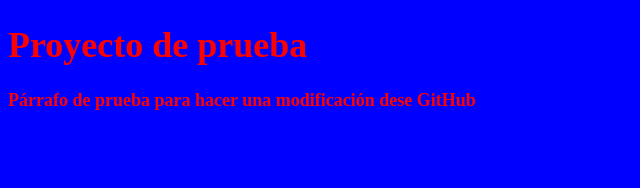
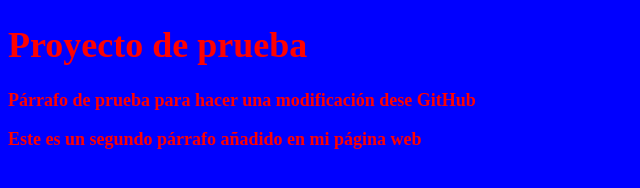
Before and after one commit to MiguelAFAformacion/CursoGit, a plain HTML site: page index.html in a window 1280 px wide. Shown: the whole page, without its empty margins (0-640 px from the left). Drawn offline with Linux system fonts and the light colour scheme.

Commit message:
Agregado un nuevo pçarrafo a la web

```diff
--- a/index.html
+++ b/index.html
@@ -9,5 +9,6 @@
 <body>
 	<h1>Proyecto de prueba</h1>
 	<p>Párrafo de prueba para hacer una modificación dese GitHub</p>
+	<p>Este es un segundo párrafo añadido en mi página web</p>
 </body>
 </html>
```
